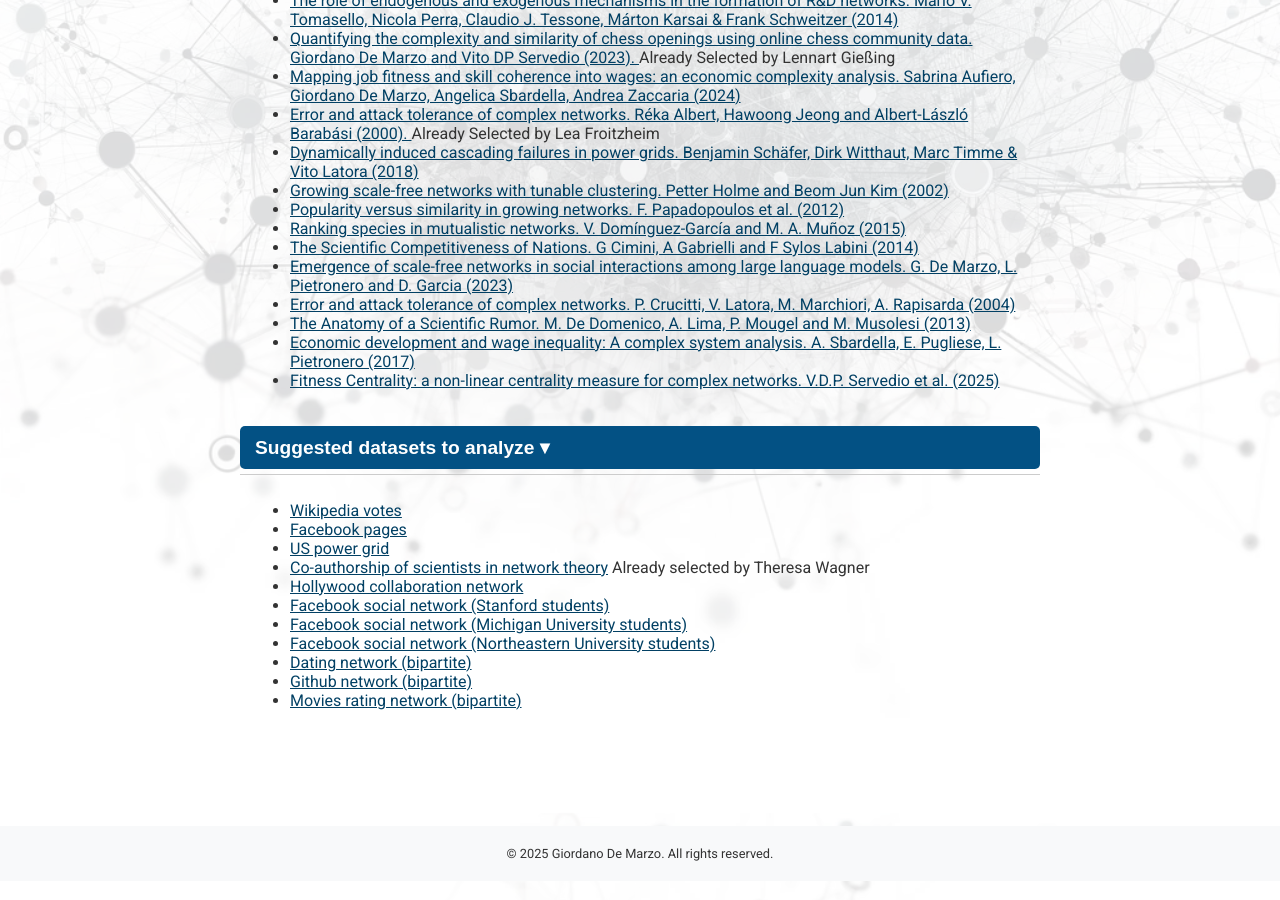
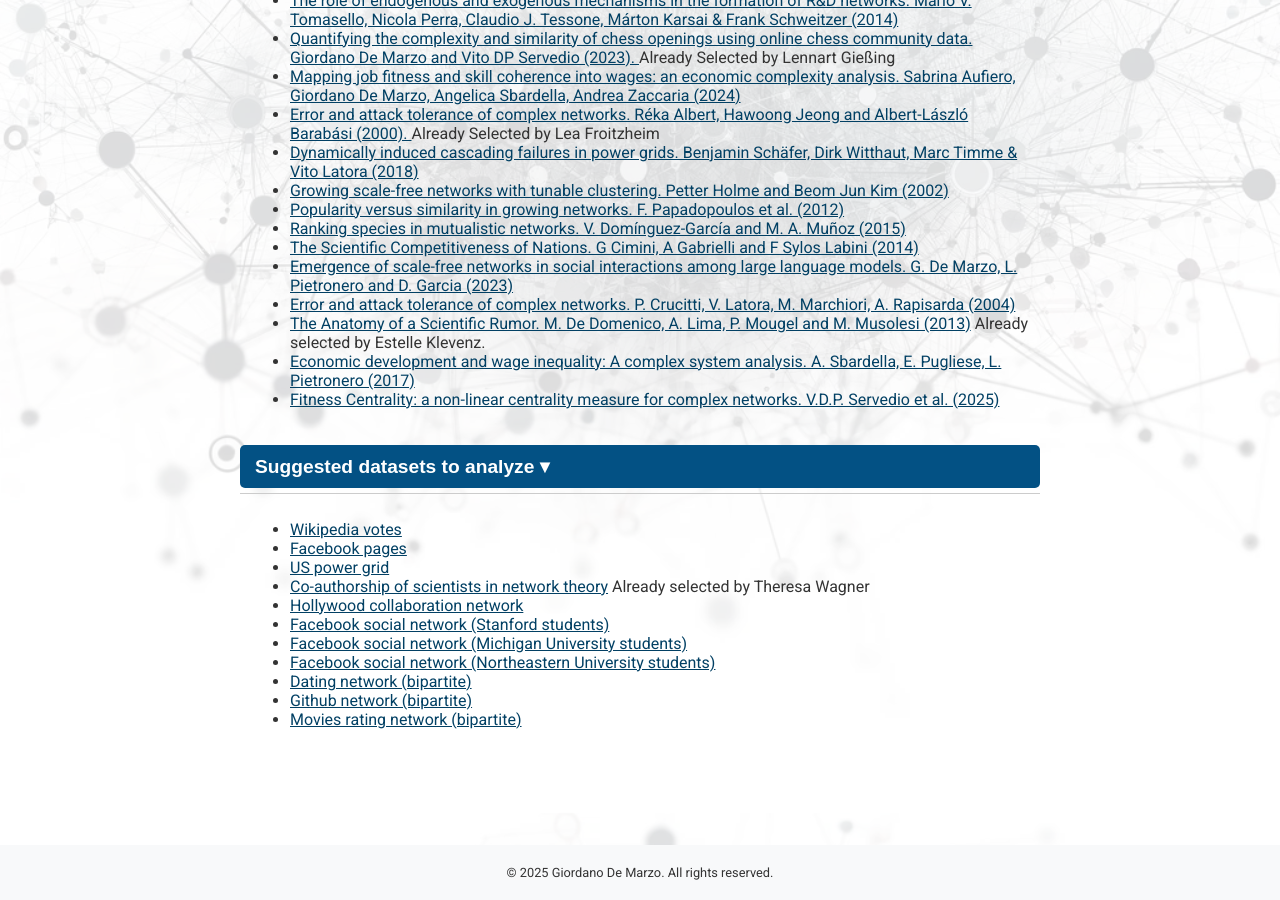
Before and after one commit to giordano-demarzo/giordano-demarzo.github.io, a Jekyll site: the page built from Network_Science.markdown, in a window 1280 px wide and 900 px high, scrolled down 3027 px. Built offline with Jekyll 4.4.1, drawn with Linux system fonts in a browser that asks for light colours.

Commit message:
Student paper

```diff
--- a/Network_Science.markdown
+++ b/Network_Science.markdown
@@ -445,7 +445,7 @@
 		<li><a href="https://doi.org/10.1371/journal.pone.0113470" rel="nofollow">The Scientific Competitiveness of Nations. G Cimini, A Gabrielli and F Sylos Labini (2014)</a></li>
 		<li><a href="https://arxiv.org/abs/2312.06619" rel="nofollow">Emergence of scale-free networks in social interactions among large language models. G. De Marzo, L. Pietronero and D. Garcia (2023)</a></li>
 		<li><a href="https://doi.org/10.1016/j.physa.2004.04.031" rel="nofollow">Error and attack tolerance of complex networks. P. Crucitti, V. Latora, M. Marchiori, A. Rapisarda (2004)</a></li>
-		<li><a href="https://www.nature.com/articles/srep02980" rel="nofollow">The Anatomy of a Scientific Rumor. M. De Domenico, A. Lima, P. Mougel and M. Musolesi (2013)</a></li>
+		<li><a href="https://www.nature.com/articles/srep02980" rel="nofollow">The Anatomy of a Scientific Rumor. M. De Domenico, A. Lima, P. Mougel and M. Musolesi (2013)</a> Already selected by Estelle Klevenz.</li>
 		<li><a href="https://doi.org/10.1371/journal.pone.0182774" rel="nofollow">Economic development and wage inequality: A complex system analysis. A. Sbardella, E. Pugliese, L. Pietronero (2017)</a></li>
 		<li><a href="https://iopscience.iop.org/article/10.1088/2632-072X/ada845" rel="nofollow">Fitness Centrality: a non-linear centrality measure for complex networks. V.D.P. Servedio et al. (2025)</a></li>
 	</ul>
```
